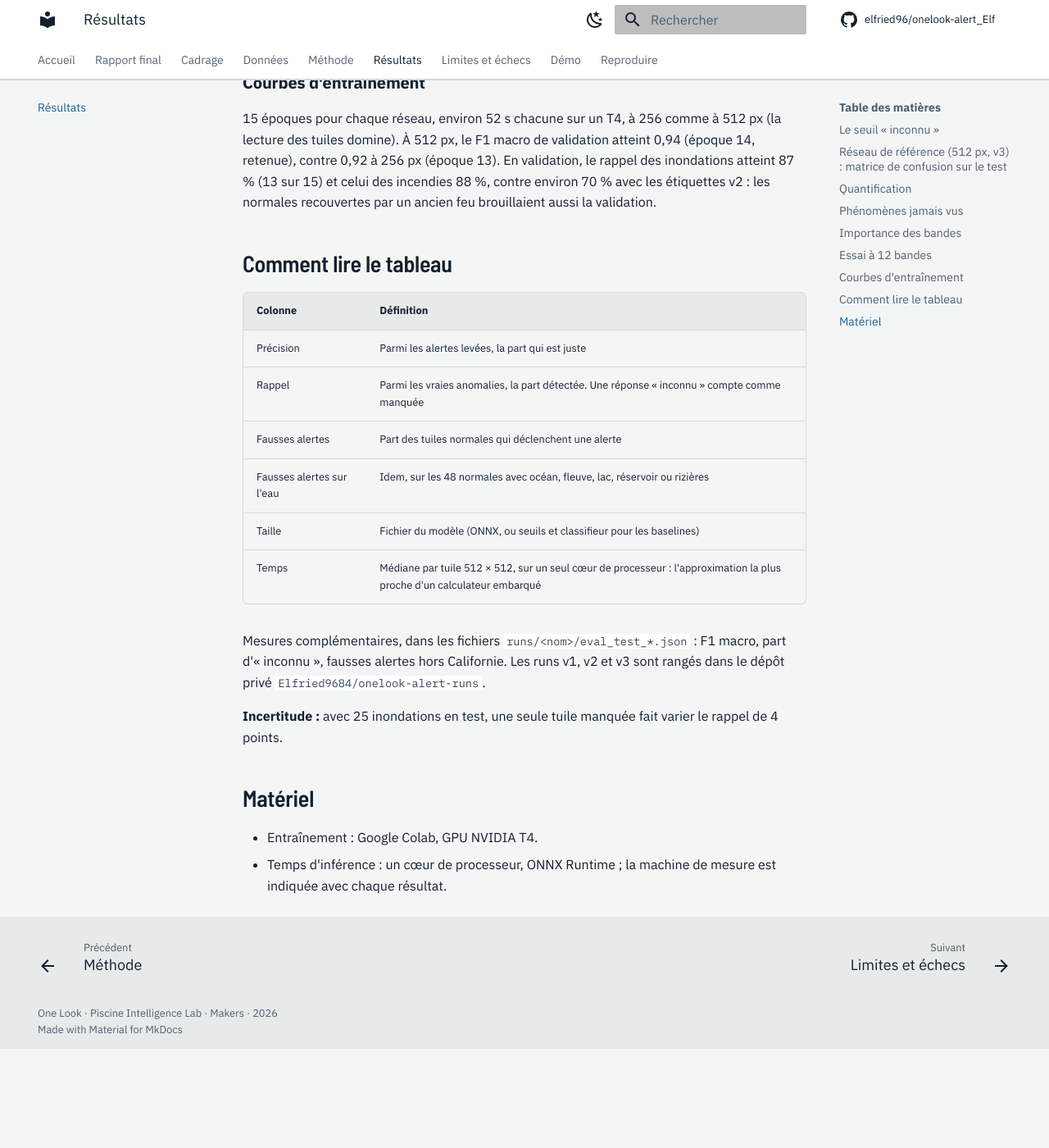
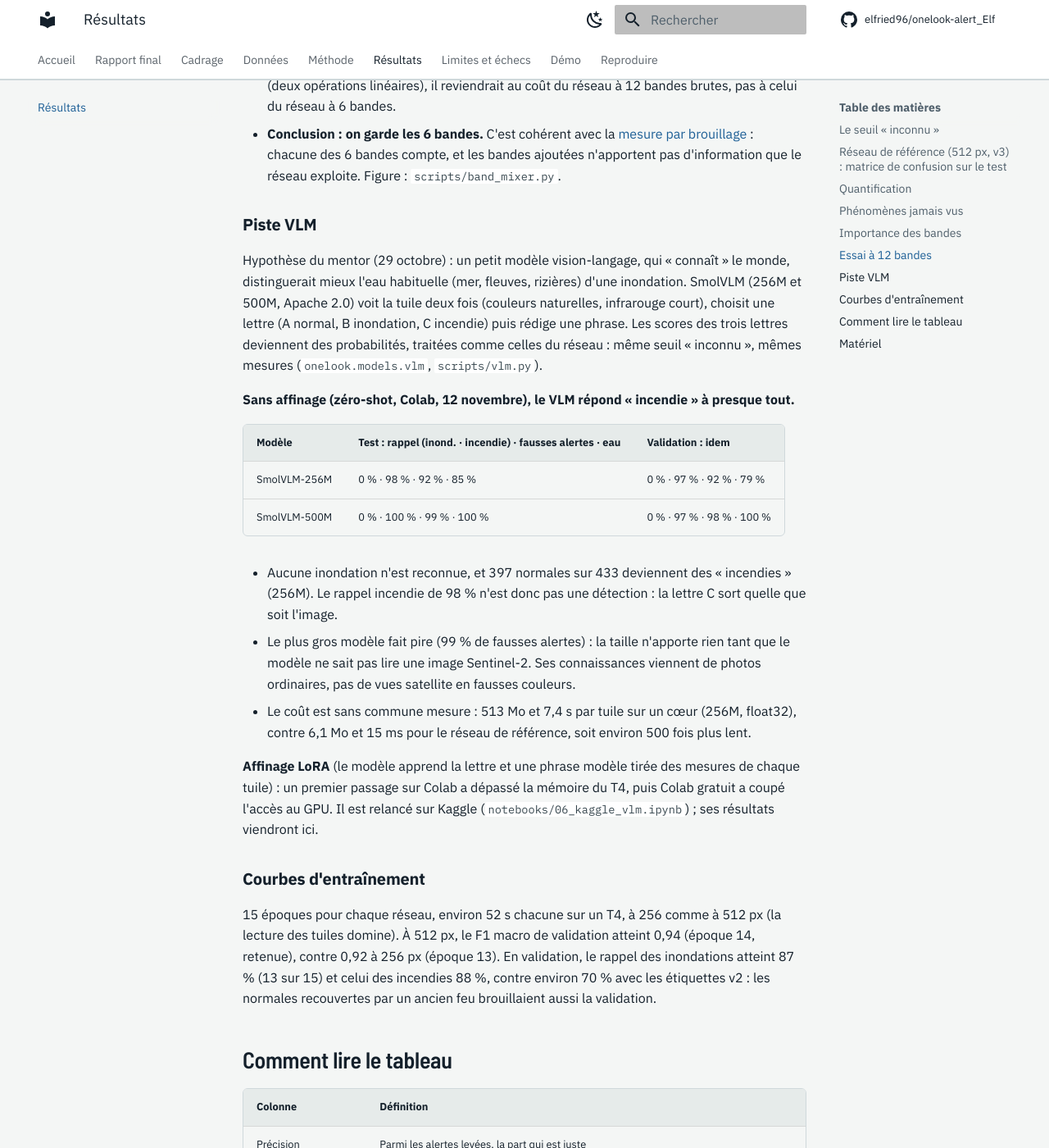
Before and after one commit to elfried96/onelook-alert_Elf, an MkDocs documentation site: the page built from docs/results.md, in a window 1280 px wide and 1400 px high, scrolled down 9949 px. Shown: the whole window at 82% size. Built offline with MkDocs 1.6.1 and Material for MkDocs 9.7.7, drawn with Linux system fonts in a browser that asks for light colours; comment, search, counter and statistics services are not loaded; before the commit the page ends 11228 px from its top, so only the background shows below that; some of the changed text lies outside the part shown.

Commit message:
Piste VLM : zéro-shot dans les résultats, affinage sur Kaggle
Le quota GPU gratuit de Colab a été épuisé avant l'affinage LoRA.
Le notebook 06 relance l'affinage sur Kaggle, sans refaire le
zéro-shot : 256M d'abord, puis 500M et la version 4 bits. Chaque run
est envoyé sur Hugging Face dès qu'il est fini. Le travail se fait
dans /tmp, car le paquet de 7 Go ne doit pas aller dans la sortie
sauvegardée.

docs/results.md : lignes zéro-shot (256M et 500M répondent « incendie »
à presque tout, 92 et 99 % de fausses alertes au test) et section
« Piste VLM ».

```diff
--- a/docs/results.md
+++ b/docs/results.md
@@ -3,7 +3,7 @@
 Tableau comparatif des approches testées, demandé par le sujet. Toutes les mesures sont faites sur le même **jeu de test** : 747 tuiles de zones jamais vues à l'entraînement, dont 546 hors tuiles ambiguës (433 normales, 25 inondations, 88 incendies). Les définitions sont dans `onelook.evaluation.metrics`.
 
 !!! note "Étiquettes v3 (9 novembre)"
-    Toutes les lignes sont mesurées avec les étiquettes v3 : les normales californiennes recouvertes par un feu de l'année de l'image ou de l'année précédente sont écartées (voir [anciens feux](data/labels_splits.md#anciens-feux-des-normales-qui-nen-sont-pas)). Les lignes « entraîné en v1 / v2 » sont d'anciens réseaux, entraînés sur des étiquettes moins propres et gardés pour comparaison. Entraînements sur Colab (`notebooks/03_colab_entrainement.ipynb`), temps mesurés en local. Piste VLM en cours (`notebooks/05_colab_vlm.ipynb`).
+    Toutes les lignes sont mesurées avec les étiquettes v3 : les normales californiennes recouvertes par un feu de l'année de l'image ou de l'année précédente sont écartées (voir [anciens feux](data/labels_splits.md#anciens-feux-des-normales-qui-nen-sont-pas)). Les lignes « entraîné en v1 / v2 » sont d'anciens réseaux, entraînés sur des étiquettes moins propres et gardés pour comparaison. Entraînements sur Colab (`notebooks/03_colab_entrainement.ipynb`), temps mesurés en local. Piste VLM : zéro-shot fait, affinage en cours (`notebooks/06_kaggle_vlm.ipynb`).
 
 | Approche | Précision (inond. · incendie) | Rappel (inond. · incendie) | Fausses alertes | Fausses alertes sur l'eau | Taille (Mo) | Temps (ms) |
 |---|---|---|---|---|---|---|
@@ -19,9 +19,10 @@ Tableau comparatif des approches testées, demandé par le sujet. Toutes les mes
 | Même réseau, int8 complet ⁵ | – · – | 0 % · 0 % | 0 % | 0 % | 1,88 | × 1,4 ⁵ |
 | 12 bandes L2A dans la première convolution ⁶ | 91 % · 97 % | 80 % · 97 % | 1,2 % | 2,1 % | 6,10 | 28,6 ⁶ |
 | 12 bandes, mélange 1 × 1 appris + L1 ⁶ | 88 % · 97 % | 60 % · 94 % | 1,2 % | 2,1 % | 6,10 | 32,4 ⁶ |
-| Petit VLM compressé | – | – | – | – | – | – |
+| Petit VLM SmolVLM-256M, sans affinage ⁷ | – · 17 % | 0 % · 98 % | 92 % | 85 % | 513 | 7 400 ⁷ |
+| Petit VLM SmolVLM-500M, sans affinage ⁷ | – · 16 % | 0 % · 100 % | 99 % | 100 % | 1 015 | – |
 
-Réseaux avec la décision « inconnu » (seuil de confiance calibré sur la validation, voir [plus bas](#le-seuil-inconnu)). ¹ Calcul des indices et statistiques en Python (NumPy), sur Colab. ² ONNX Runtime, un cœur d'un Intel Core i7-10850H ; les cinq derniers réseaux ont été chronométrés ensemble, en alternance, pour être comparables. ³ Seuil calibré en gardant 95 % des bonnes réponses de validation ; les autres réseaux gardent 98 %. ⁵ Quantification après entraînement, voir [plus bas](#quantification) ; temps donné par rapport au flottant mesuré dans la même séance. ⁶ Essai à 12 bandes, voir [plus bas](#essai-a-12-bandes) ; chronométré en alternance avec le réseau de référence, qui prenait 15,3 ms dans la même séance.
+Réseaux avec la décision « inconnu » (seuil de confiance calibré sur la validation, voir [plus bas](#le-seuil-inconnu)). ¹ Calcul des indices et statistiques en Python (NumPy), sur Colab. ² ONNX Runtime, un cœur d'un Intel Core i7-10850H ; les cinq derniers réseaux ont été chronométrés ensemble, en alternance, pour être comparables. ³ Seuil calibré en gardant 95 % des bonnes réponses de validation ; les autres réseaux gardent 98 %. ⁵ Quantification après entraînement, voir [plus bas](#quantification) ; temps donné par rapport au flottant mesuré dans la même séance. ⁶ Essai à 12 bandes, voir [plus bas](#essai-a-12-bandes) ; chronométré en alternance avec le réseau de référence, qui prenait 15,3 ms dans la même séance. ⁷ VLM tel quel (zéro-shot), voir [plus bas](#piste-vlm) ; taille des poids en mémoire sur GPU (16 bits) ; temps de la seule décision en PyTorch float32, un cœur, mesuré sur 1 tuile en local.
 
 **Lecture rapide :**
 
@@ -157,6 +158,23 @@ Ce qu'on en retient :
 - **Le coût est net** : le temps par tuile double presque (28,6 ms au lieu de 15,3), et une tuile à 12 bandes pèse deux fois plus à lire et à transmettre. Le mélange coûte un peu plus (32,4 ms), car l'export garde la convolution 1 × 1 à part ; fondu dans la première convolution (deux opérations linéaires), il reviendrait au coût du réseau à 12 bandes brutes, pas à celui du réseau à 6 bandes.
 - **Conclusion : on garde les 6 bandes.** C'est cohérent avec la [mesure par brouillage](#importance-des-bandes) : chacune des 6 bandes compte, et les bandes ajoutées n'apportent pas d'information que le réseau exploite. Figure : `scripts/band_mixer.py`.
 
+### Piste VLM
+
+Hypothèse du mentor (29 octobre) : un petit modèle vision-langage, qui « connaît » le monde, distinguerait mieux l'eau habituelle (mer, fleuves, rizières) d'une inondation. SmolVLM (256M et 500M, Apache 2.0) voit la tuile deux fois (couleurs naturelles, infrarouge court), choisit une lettre (A normal, B inondation, C incendie) puis rédige une phrase. Les scores des trois lettres deviennent des probabilités, traitées comme celles du réseau : même seuil « inconnu », mêmes mesures (`onelook.models.vlm`, `scripts/vlm.py`).
+
+**Sans affinage (zéro-shot, Colab, 12 novembre), le VLM répond « incendie » à presque tout.**
+
+| Modèle | Test : rappel (inond. · incendie) · fausses alertes · eau | Validation : idem |
+|---|---|---|
+| SmolVLM-256M | 0 % · 98 % · 92 % · 85 % | 0 % · 97 % · 92 % · 79 % |
+| SmolVLM-500M | 0 % · 100 % · 99 % · 100 % | 0 % · 97 % · 98 % · 100 % |
+
+- Aucune inondation n'est reconnue, et 397 normales sur 433 deviennent des « incendies » (256M). Le rappel incendie de 98 % n'est donc pas une détection : la lettre C sort quelle que soit l'image.
+- Le plus gros modèle fait pire (99 % de fausses alertes) : la taille n'apporte rien tant que le modèle ne sait pas lire une image Sentinel-2. Ses connaissances viennent de photos ordinaires, pas de vues satellite en fausses couleurs.
+- Le coût est sans commune mesure : 513 Mo et 7,4 s par tuile sur un cœur (256M, float32), contre 6,1 Mo et 15 ms pour le réseau de référence, soit environ 500 fois plus lent.
+
+**Affinage LoRA** (le modèle apprend la lettre et une phrase modèle tirée des mesures de chaque tuile) : un premier passage sur Colab a dépassé la mémoire du T4, puis Colab gratuit a coupé l'accès au GPU. Il est relancé sur Kaggle (`notebooks/06_kaggle_vlm.ipynb`) ; ses résultats viendront ici.
+
 ### Courbes d'entraînement
 
 15 époques pour chaque réseau, environ 52 s chacune sur un T4, à 256 comme à 512 px (la lecture des tuiles domine). À 512 px, le F1 macro de validation atteint 0,94 (époque 14, retenue), contre 0,92 à 256 px (époque 13). En validation, le rappel des inondations atteint 87 % (13 sur 15) et celui des incendies 88 %, contre environ 70 % avec les étiquettes v2 : les normales recouvertes par un ancien feu brouillaient aussi la validation.
```
Also changed, not shown: CLAUDE.md (+1 -1 lines), docs/reproduce.md (+1 -0 lines), 1 other file.
